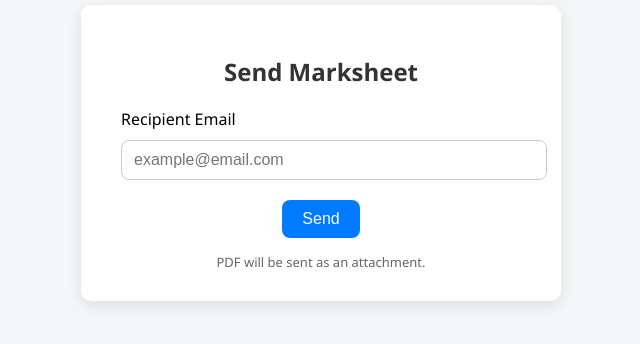
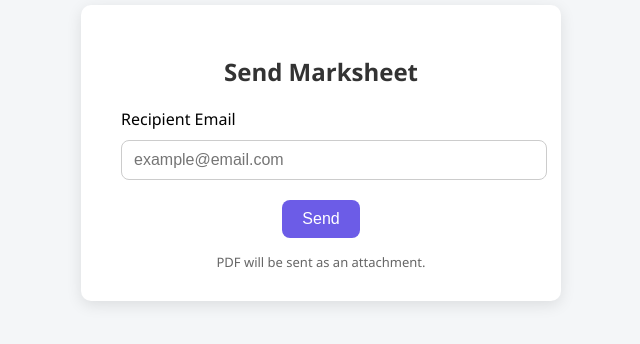
Before and after one commit to McaCoders2025/DocumentStoreWebsite, a Django app: page /send-email/1/ in a window 1280 px wide. Shown: the part 247-591 px from the top of the page, without its empty margins (319-959 px from the left). Run offline with Django 5.2, Linux system fonts and the light colour scheme; a user stored in the database is signed in; data comes from the database, SQL or seed files in the repository.

Commit message:
Update send_email_form.html

```diff
--- a/home/templates/send_email_form.html
+++ b/home/templates/send_email_form.html
@@ -48,7 +48,7 @@
         }
 
         button {
-            background-color: #007bff;
+            background-color: #6c5ce7;
             color: white;
             padding: 10px 20px;
             border: none;
@@ -58,7 +58,7 @@
         }
 
         button:hover {
-            background-color: #0056b3;
+            background-color: #281d80;
         }
 
         .footer-note {
```
